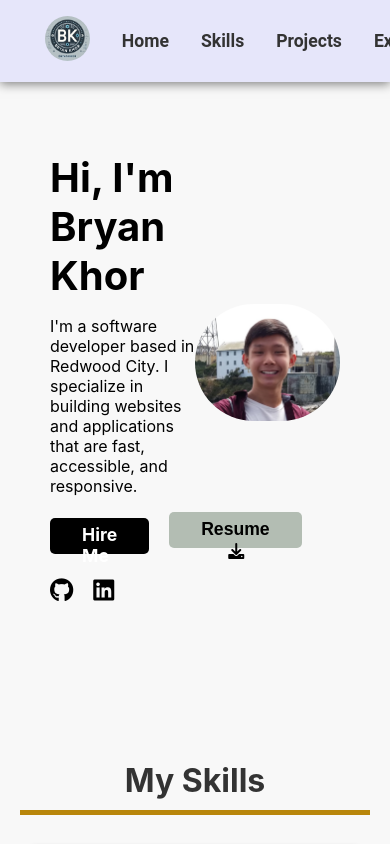
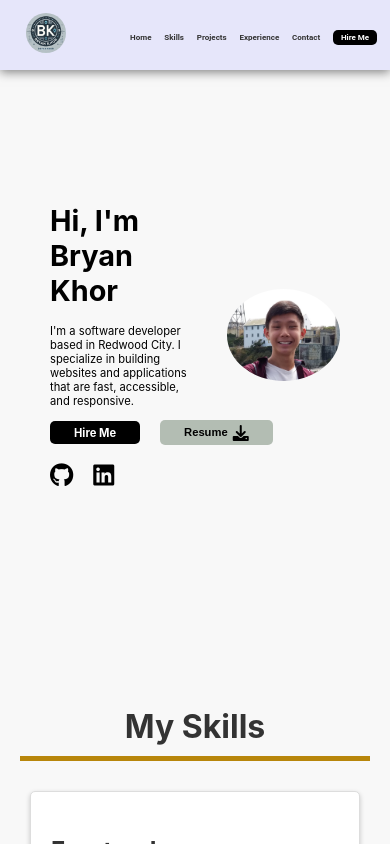
Before and after one commit to bryankhor07/bryan-khor-portfolio, a React (Create React App) app: page / in a window 390 px wide. Shown: the top 844 px of the page. Built offline with nearby package versions, Linux system fonts and the light colour scheme.

Commit message:
Optimized css for mobile screen sizes.

```diff
--- a/src/App.css
+++ b/src/App.css
@@ -27,6 +27,7 @@ html {
   display: flex; /* Flexbox to align items */
   justify-content: space-between; /* Spreads out the logo and links */
   align-items: center; /* Vertically aligns items in the center */
+  justify-content: center;
   list-style-type: none; /* Removes default bullet points */
   padding: 0;
   margin: 0 2rem 0 0;
@@ -78,6 +79,7 @@ html {
   align-items: center; /* Center the content vertically */
   padding: 120px 50px 50px 50px; /* Optional padding */
   min-height: 600px;
+  gap: 2rem;
 }
 
 .home--title {
@@ -273,7 +275,7 @@ html {
   }
 }
 
-@media screen and (max-width: 600px) {
+@media screen and (max-width: 530px) {
   .projects--list {
     flex-basis: 100%; /* One project per row on small screens */
     max-width: 100%;
@@ -403,6 +405,7 @@ html {
   display: flex;
   flex-direction: column;
   align-items: center;
+  text-align: center;
 }
 
 .contact--title {
@@ -451,3 +454,100 @@ html {
 .footer p {
   margin: 0; /* Remove default margin */
 }
+
+@media screen and (max-width: 750px) {
+  .home--title {
+    font-size: 2rem; /* Smaller title font size */
+  }
+  .home--description {
+    font-size: 0.8rem; /* Smaller description font size */
+  }
+  .home--links {
+    display: flex;
+    flex-wrap: nowrap; /* Prevent wrapping */
+  }
+
+  .home--hire--me,
+  .resume--button {
+    white-space: nowrap; /* Prevent text from wrapping */
+    padding: 0.3rem 1.5rem; /* Adjust padding */
+    font-size: 0.7rem; /* Adjust font size */
+    height: auto; /* Allow height to adjust naturally */
+  }
+
+  .portfolio--logo {
+    height: 40px; /* Adjust height to your liking */
+    border-radius: 50px;
+  }
+
+  .nav--list {
+    margin: 0;
+  }
+
+  .nav--list li {
+    margin-left: 1rem; /* Spacing between each nav link */
+  }
+
+  .nav--list a {
+    font-size: 0.7rem; /* Adjust font size */
+  }
+
+  .hire--me {
+    padding: 0.5rem 1rem; /* Padding around text */
+    font-size: 0.7rem; /* Adjust font size */
+  }
+}
+
+@media screen and (max-width: 425px) {
+  .social--links a {
+    font-size: 1.5rem; /* Smaller icon size on smaller screens */
+  }
+  .home--title {
+    font-size: 1.8rem; /* Smaller title font size */
+  }
+  .home--description {
+    font-size: 0.7rem; /* Smaller description font size */
+  }
+  .home--links {
+    display: flex;
+    flex-wrap: nowrap; /* Prevent wrapping */
+  }
+
+  .home--hire--me,
+  .resume--button {
+    white-space: nowrap; /* Prevent text from wrapping */
+    padding: 0.3rem 1.5rem; /* Adjust padding */
+    font-size: 0.7rem; /* Adjust font size */
+    height: auto; /* Allow height to adjust naturally */
+  }
+
+  .home--image {
+    display: flex;
+    justify-content: center; /* Center the image horizontally */
+  }
+
+  .home--image img {
+    width: 70vw; /* Use relative width for responsiveness */
+    max-width: 100%; /* Ensure it doesn’t exceed the container */
+    height: auto; /* Maintain aspect ratio */
+    border-radius: 50%; /* Make it circular */
+  }
+
+  .nav--list {
+    margin: 0;
+  }
+
+  .nav--list li {
+    margin-left: 0.8rem; /* Spacing between each nav link */
+  }
+
+  .nav--list a {
+    font-size: 0.5rem; /* Adjust font size */
+  }
+
+  .hire--me {
+    margin-top: 5px;
+    padding: 0.2rem 0.5rem; /* Padding around text */
+    font-size: 0.5rem; /* Adjust font size */
+  }
+}
```
